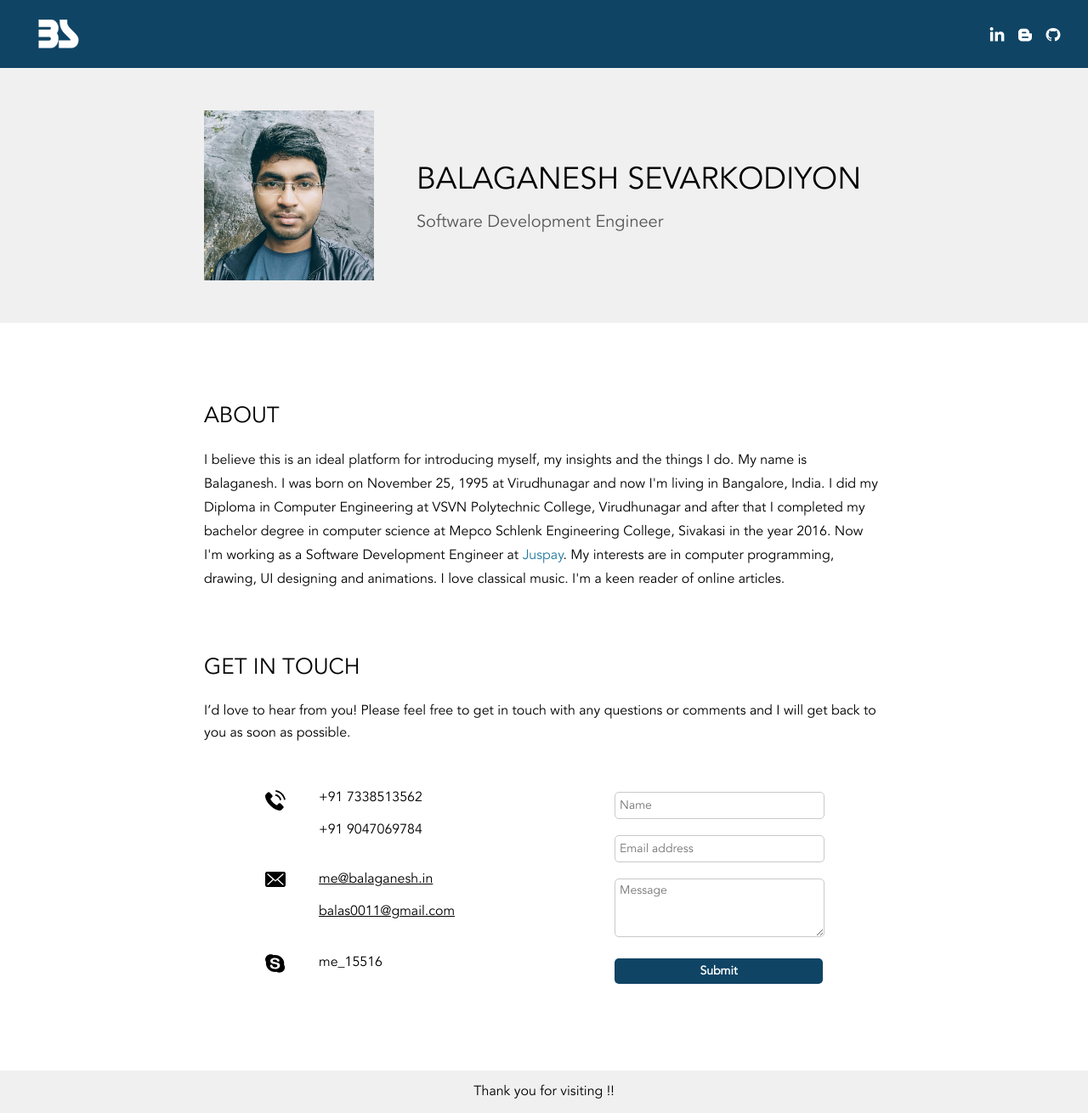
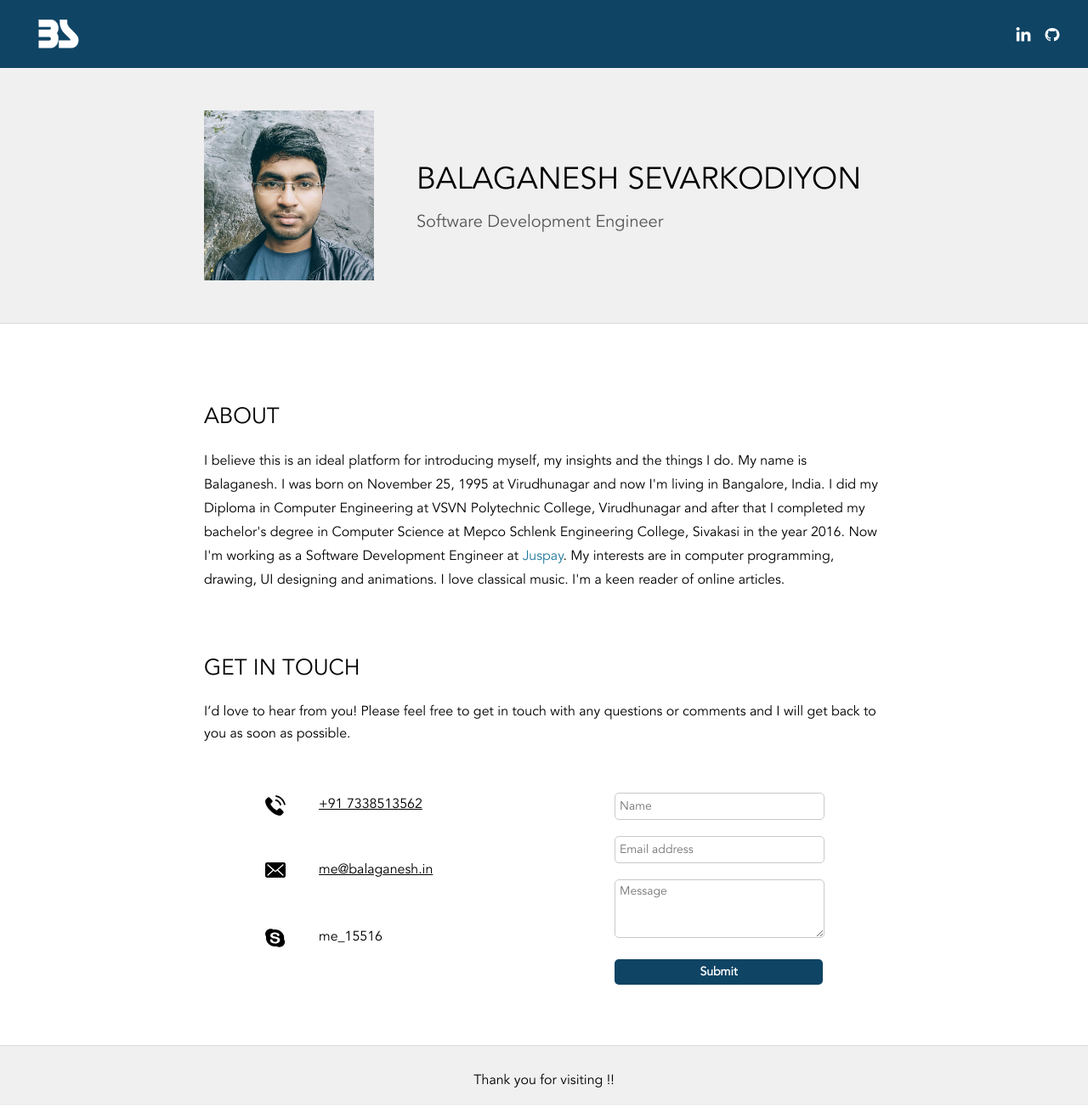
Before and after one commit to balaganeshbala/website, a React app: page / in a window 1280 px wide. Shown: the whole page at 85% size. Built offline with nearby package versions, Linux system fonts and the light colour scheme; a web font is replaced by a local one.

Commit message:
Removed extra things

```diff
--- a/app/components/About.js
+++ b/app/components/About.js
@@ -16,7 +16,7 @@ export default class About extends React.Component {
 	  	return(<div id="about-container">
 	  				<div id="about-title">ABOUT</div>
 	  				<p id="about-text">
-                  		{ "I believe this is an ideal platform for introducing myself, my insights and the things I do. My name is Balaganesh. I was born on November 25, 1995 at Virudhunagar and now I'm living in Bangalore, India. I did my Diploma in Computer Engineering at VSVN Polytechnic College, Virudhunagar and after that I completed my bachelor degree in computer science at Mepco Schlenk Engineering College, Sivakasi in the year 2016. Now I'm working as a Software Development Engineer at " }
+                  		{ "I believe this is an ideal platform for introducing myself, my insights and the things I do. My name is Balaganesh. I was born on November 25, 1995 at Virudhunagar and now I'm living in Bangalore, India. I did my Diploma in Computer Engineering at VSVN Polytechnic College, Virudhunagar and after that I completed my bachelor's degree in Computer Science at Mepco Schlenk Engineering College, Sivakasi in the year 2016. Now I'm working as a Software Development Engineer at " }
                   		<a id="link" href='https://juspay.in' target='_blank'>Juspay</a>
                   		{ ". My interests are in computer programming, drawing, UI designing and animations. I love classical music. I'm a keen reader of online articles." }
 	  				</p>
--- a/app/components/ContactDetails.js
+++ b/app/components/ContactDetails.js
@@ -18,16 +18,14 @@ export default class ContactDetails extends React.Component {
 	  					<tbody>
 	  						<tr>
 	  							<td className="icon-cell"><img width="24px" height="24px" src="../images/telephone.svg" /></td>
-	  							<td className="contact-details-cell">
-	  								<span>+91 7338513562</span><br /><br />
-	  								<span>+91 9047069784</span>
+	  							<td className="contact-details-cell first">
+								  	<a className="link" href="tel:+917338513562"><span>+91 7338513562</span></a><br /><br />
 	  							</td>
 	  						</tr>
 	  						<tr>
 	  							<td className="icon-cell"><img width="24px" height="18px" src="../images/envelope.svg" /></td>
 	  							<td className="contact-details-cell">
-	  								<a className="mail-link" href="mailto:me@balaganesh.in?subject=Hello%20Balaganesh"><span>me@balaganesh.in</span></a><br /><br />
-	  								<a className="mail-link" href="mailto:balas0011@gmail.com?subject=Hello%20Balaganesh"><span>balas0011@gmail.com</span></a>
+	  								<a className="link" href="mailto:me@balaganesh.in?subject=Hello%20Balaganesh"><span>me@balaganesh.in</span></a><br /><br />
 	  							</td>
 	  						</tr>
 	  						<tr>
--- a/app/components/Header.js
+++ b/app/components/Header.js
@@ -24,11 +24,6 @@ export default class Header extends React.Component {
 	  								</a>
 	  							</td>
 	  							<td className="social-icon-cell">
-	  								<a className="account-icon" href="https://blog.balaganesh.in" target="_blank">
-	  									<img width="18px" height="16px" src="../images/blogger.svg" />
-	  								</a>
-	  							</td>
-	  							<td className="social-icon-cell">
 	  								<a className="account-icon" href="https://github.com/balaganeshbala" target="_blank">
 	  									<img width="18px" height="17px" src="../images/github.svg" />
 	  								</a>
--- a/app/main.css
+++ b/app/main.css
@@ -7,9 +7,6 @@ body {
 	position: absolute;
 	width: 100%;
 	z-index: 100;
-/*	box-shadow: 0px 0px 3px 2px #444;
-	-moz-box-shadow: 0px 0px 3px 2px #444;
- 	-webkit-box-shadow: 0px 0px 3px 2px #444;*/
 }
 
 #body-div {
--- a/app/styles/ContactDetails.css
+++ b/app/styles/ContactDetails.css
@@ -25,13 +25,17 @@ td {
 	vertical-align: top;
 }
 
-.mail-link {
+.link {
 	color: #000;
 	text-decoration: underline;
 }
 
-.last {
+.last, .first {
 	padding-top: 3px;
+}
+
+#contact-details-table {
+	margin-top: 5px;
 }
 
 @media screen and (min-width: 864px) {
--- a/app/styles/Footer.css
+++ b/app/styles/Footer.css
@@ -12,13 +12,14 @@
 
 #footer {
 	width: 100%x;
-	height: 50px;
+	height: 70px;
 	text-align: center;
 	background-color: #F0F0F0;
 	position: relative;
 	float: bottom;
 	margin-top: 70px;
 	min-width: 300px;
+	border-top: #dddddd 1px solid;
 }
 
 #footer-text {
--- a/app/styles/Header.css
+++ b/app/styles/Header.css
@@ -19,7 +19,7 @@ a {
 	float: right;
 	margin-right: 24px;
 	height: 56px;
-	width: 100px;
+	width: 70px;
 	vertical-align: bottom;
 }
 
--- a/app/styles/Name.css
+++ b/app/styles/Name.css
@@ -17,6 +17,7 @@
 	text-align: center;
 	vertical-align: middle;
 	position: relative;
+	border-bottom: #dddddd 1px solid;
 }
 
 #inner-container {
```
